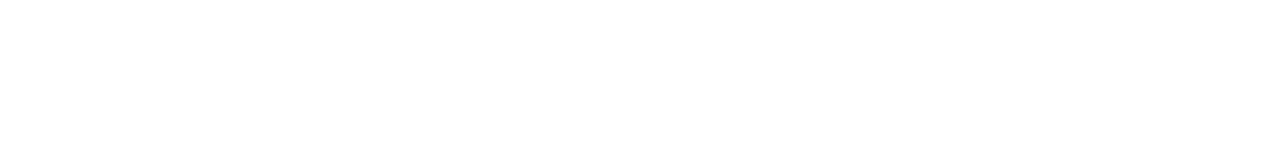
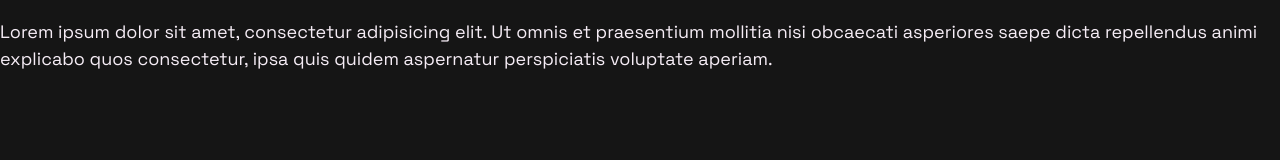
Before and after one commit to apin1992/storm-trooper-project, a plain HTML site: page index.html in a window 1280 px wide. Drawn offline with Linux system fonts and the light colour scheme.

Commit message:
added styles

```diff
--- a/index.html
+++ b/index.html
@@ -1,19 +1,31 @@
 <!DOCTYPE html>
 <html lang="en">
-<head>
-    <meta charset="UTF-8">
-    <meta name="viewport" content="width=device-width, initial-scale=1.0">
-    <link rel="preconnect" href="https://fonts.googleapis.com">
-<link rel="preconnect" href="https://fonts.gstatic.com" crossorigin>
-<link href="https://fonts.googleapis.com/css2?family=Space+Grotesk:wght@300;400;500;600;700&display=swap" rel="stylesheet">
-    <script src="https://kit.fontawesome.com/7bb8a6d463.js" crossorigin="anonymous"></script>
-    <link rel="stylesheet" href="styles.css"> <!-- Link to your CSS stylesheet -->
-    <link rel="icon" type="image/png" sizes="32x32" href="favicon.png"> <!-- Link to your website favicon -->
-        <title>Portfolio</title>
-</head>
-<body>
-    <!-- Your page content goes here -->
-
-
-</body>
+  <head>
+    <meta charset="UTF-8" />
+    <meta name="viewport" content="width=device-width, initial-scale=1.0" />
+    <link rel="preconnect" href="https://fonts.googleapis.com" />
+    <link rel="preconnect" href="https://fonts.gstatic.com" crossorigin />
+    <link
+      href="https://fonts.googleapis.com/css2?family=Space+Grotesk:wght@300;400;500;600;700&display=swap"
+      rel="stylesheet"
+    />
+    <script
+      src="https://kit.fontawesome.com/7bb8a6d463.js"
+      crossorigin="anonymous"
+    ></script>
+      <!--  CSS stylesheet -->
+    <link rel="stylesheet" href="styles.css" />
+     <!-- Link  favicon -->
+    <link rel="icon" type="image/png" sizes="32x32" href="favicon.png" />
+    <title>Portfolio</title>
+  </head>
+  <body>
+    <!-- main content -->
+    <p>
+      Lorem ipsum dolor sit amet, consectetur adipisicing elit. Ut omnis et
+      praesentium mollitia nisi obcaecati asperiores saepe dicta repellendus
+      animi explicabo quos consectetur, ipsa quis quidem aspernatur perspiciatis
+      voluptate aperiam.
+    </p>
+  </body>
 </html>
--- a/styles.css
+++ b/styles.css
@@ -1,6 +1,14 @@
+:root {
+    --primaryDark: #151515;
+    --secondaryDark: #2c041c;
+    --primaryColor: #600060;
+    --secondaryColor: #f6edf6;
+    --fontSizeBody: 1.125rem;
+}
 html {
   box-sizing: border-box;
   font-size: 100%;
+  font-family: 'Space Grotesk', sans-serif;
 }
 *,
 *::before,
@@ -9,4 +17,8 @@ html {
 }
 body {
   margin: 0;
+  background-color: var(--primaryDark);
+  color: var(--secondaryColor);
+  font-size:var(--fontSizeBody);
+  line-height: 1.5;
 }
```
